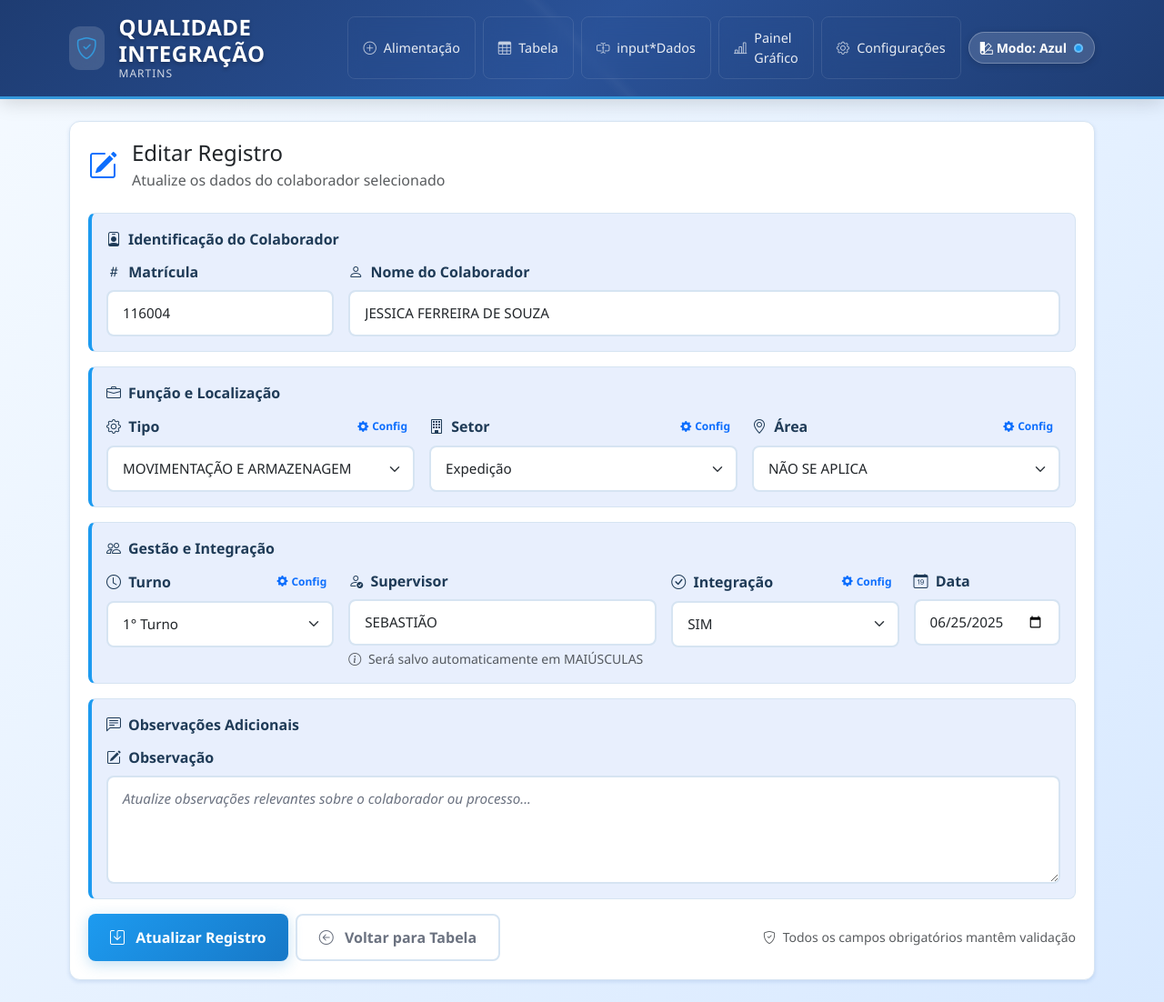
After one commit to Zdx1000/Qualidade, a Flask app: page /tabela/1/editar in a window 1280 px wide. The commit adds this page. Shown: the whole page at 91% size. Run offline with Flask 3, Linux system fonts and the light colour scheme.

Commit message:
input*edit_table

```diff
--- /dev/null
+++ b/Doc.txt
@@ -0,0 +1,5 @@
+
+Top 6 Setores - Distribuição de Matrículas: Barras - "Por Treinamento"
+Turnos - Análise Polar Monocromática: Mudar cores
+Análise Empilhada - Tipos por Setor: Mudar cores
+Botão de editar na tabela...
--- a/app/views.py
+++ b/app/views.py
@@ -222,6 +222,129 @@ def tabela():
         start_page=start_page,
         end_page=end_page,
     )
+
+
+@bp.route('/tabela/<int:item_id>/editar', methods=['GET', 'POST'])
+def editar_colaborador(item_id: int):
+    col = Colaborador.query.get_or_404(item_id)
+
+    lists = {
+        'tipo': get_list('tipo'),
+        'setor': get_list('setor'),
+        'area': get_list('area'),
+        'turno': get_list('turno'),
+        'integracao': get_list('integracao'),
+    }
+
+    for key in ('tipo', 'setor', 'area', 'turno', 'integracao'):
+        current_value = getattr(col, key, None)
+        if current_value and current_value not in lists[key]:
+            lists[key] = [current_value] + lists[key]
+
+    filters_raw = {
+        'min_data': request.args.get('min_data'),
+        'max_data': request.args.get('max_data'),
+        'q_nome': request.args.get('q_nome'),
+        'q_matricula': request.args.get('q_matricula'),
+        'q_supervisor': request.args.get('q_supervisor'),
+        'page': request.args.get('page', type=int),
+        'per_page': request.args.get('per_page', type=int),
+    }
+    filters = {k: v for k, v in filters_raw.items() if v not in (None, '')}
+    return_url = url_for('main.tabela', **filters) if filters else url_for('main.tabela')
+    form_action = url_for('main.editar_colaborador', item_id=col.id, **filters) if filters else url_for('main.editar_colaborador', item_id=col.id)
+
+    if request.method == 'POST':
+        errors = []
+        try:
+            matricula_raw = request.form.get('matricula', '').strip()
+            matricula = int(matricula_raw)
+        except ValueError:
+            errors.append('Matrícula inválida.')
+            matricula = None
+
+        nome = request.form.get('nome', '').strip()
+        if not nome:
+            errors.append('Nome é obrigatório.')
+
+        tipo = request.form.get('tipo', '')
+        setor = request.form.get('setor', '')
+        area = request.form.get('area', '')
+        turno = request.form.get('turno', '')
+        supervisor = request.form.get('supervisor', '').strip().upper()
+        integracao = request.form.get('integracao', '')
+        data_str = request.form.get('data', '')
+        observacao = request.form.get('observacao', '').strip()
+
+        if tipo not in lists['tipo']:
+            errors.append('Tipo inválido.')
+        if setor not in lists['setor']:
+            errors.append('Setor inválido.')
+        if area not in lists['area']:
+            errors.append('Área inválida.')
+        if turno not in lists['turno']:
+            errors.append('Turno inválido.')
+        if integracao not in lists['integracao']:
+            errors.append('Integração inválida.')
+
+        try:
+            data = datetime.strptime(data_str, '%Y-%m-%d').date()
+        except ValueError:
+            errors.append('Data inválida.')
+            data = None
+
+        if errors:
+            for e in errors:
+                flash(e, 'danger')
+            return render_template(
+                'editar_colaborador.html',
+                col=col,
+                lists=lists,
+                form=request.form,
+                form_action=form_action,
+                return_url=return_url,
+            )
+
+        if matricula is not None:
+            col.matricula = matricula
+        col.nome = nome
+        col.tipo = tipo
+        col.setor = setor
+        col.area = area
+        col.turno = turno
+        col.supervisor = supervisor
+        col.integracao = integracao
+        if data:
+            col.data = data
+        col.observacao = observacao or None
+
+        db.session.commit()
+        flash('Registro atualizado com sucesso.', 'success')
+        return redirect(return_url)
+
+    form_data = {
+        'matricula': col.matricula,
+        'nome': col.nome,
+        'tipo': col.tipo,
+        'setor': col.setor,
+        'area': col.area,
+        'turno': col.turno,
+        'supervisor': col.supervisor,
+        'integracao': col.integracao,
+        'data': col.data.strftime('%Y-%m-%d') if col.data else '',
+        'observacao': col.observacao or '',
+    }
+
+    return render_template(
+        'editar_colaborador.html',
+        col=col,
+        lists=lists,
+        form=form_data,
+        form_action=form_action,
+        return_url=return_url,
+    )
+
+
 
 
 
--- /dev/null
+++ b/templates/editar_colaborador.html
@@ -0,0 +1,214 @@
+{% extends 'base.html' %}
+{% block content %}
+<div class="row">
+  <div class="col-12">
+    <div class="card">
+      <div class="card-body">
+        <div class="d-flex align-items-center mb-4">
+          <i class="bi bi-pencil-square text-primary me-3" style="font-size: 2rem;"></i>
+          <div>
+            <h2 class="h4 mb-1">Editar Registro</h2>
+            <p class="text-muted mb-0">Atualize os dados do colaborador selecionado</p>
+          </div>
+        </div>
+
+        <form method="post" action="{{ form_action }}">
+          <!-- GRUPO: IDENTIFICAÇÃO -->
+          <div class="field-group">
+            <div class="field-group-title">
+              <i class="bi bi-person-badge"></i>
+              Identificação do Colaborador
+            </div>
+            <div class="row g-3">
+              <div class="col-md-3">
+                <label class="form-label">
+                  <i class="bi bi-hash me-1"></i>
+                  Matrícula
+                </label>
+                <input name="matricula" type="number" class="form-control" required
+                       value="{{ form.matricula }}"
+                       placeholder="Ex.: 12345">
+              </div>
+              <div class="col-md-9">
+                <label class="form-label">
+                  <i class="bi bi-person me-1"></i>
+                  Nome do Colaborador
+                </label>
+                <input name="nome" type="text" class="form-control" required
+                       value="{{ form.nome }}"
+                       placeholder="Ex.: Maria Silva Santos">
+              </div>
+            </div>
+          </div>
+
+          <!-- GRUPO: FUNÇÃO E LOCALIZAÇÃO -->
+          <div class="field-group">
+            <div class="field-group-title">
+              <i class="bi bi-briefcase"></i>
+              Função e Localização
+            </div>
+            <div class="row g-3">
+              <div class="col-md-4">
+                <label class="form-label d-flex align-items-center justify-content-between">
+                  <span>
+                    <i class="bi bi-gear me-1"></i>
+                    Tipo
+                  </span>
+                  <a href="{{ url_for('main.config_lists') }}#tipo" class="btn btn-sm btn-outline-primary config-btn">
+                    <i class="bi bi-gear-fill me-1"></i>Config
+                  </a>
+                </label>
+                <select name="tipo" class="form-select" required>
+                  <option value="" disabled>Selecionar tipo...</option>
+                  {% for v in lists.tipo %}
+                  <option value="{{ v }}" {{ 'selected' if form.tipo==v else '' }}>{{ v }}</option>
+                  {% endfor %}
+                </select>
+              </div>
+              <div class="col-md-4">
+                <label class="form-label d-flex align-items-center justify-content-between">
+                  <span>
+                    <i class="bi bi-building me-1"></i>
+                    Setor
+                  </span>
+                  <a href="{{ url_for('main.config_lists') }}#setor" class="btn btn-sm btn-outline-primary config-btn">
+                    <i class="bi bi-gear-fill me-1"></i>Config
+                  </a>
+                </label>
+                <select name="setor" class="form-select" required>
+                  <option value="" disabled>Selecionar setor...</option>
+                  {% for v in lists.setor %}
+                  <option value="{{ v }}" {{ 'selected' if form.setor==v else '' }}>{{ v }}</option>
+                  {% endfor %}
+                </select>
+              </div>
+              <div class="col-md-4">
+                <label class="form-label d-flex align-items-center justify-content-between">
+                  <span>
+                    <i class="bi bi-geo-alt me-1"></i>
+                    Área
+                  </span>
+                  <a href="{{ url_for('main.config_lists') }}#area" class="btn btn-sm btn-outline-primary config-btn">
+                    <i class="bi bi-gear-fill me-1"></i>Config
+                  </a>
+                </label>
+                <select name="area" class="form-select" required>
+                  <option value="" disabled>Selecionar área...</option>
+                  {% for v in lists.area %}
+                  <option value="{{ v }}" {{ 'selected' if form.area==v else '' }}>{{ v }}</option>
+                  {% endfor %}
+                </select>
+              </div>
+            </div>
+          </div>
+
+          <!-- GRUPO: GESTÃO E INTEGRAÇÃO -->
+          <div class="field-group">
+            <div class="field-group-title">
+              <i class="bi bi-people"></i>
+              Gestão e Integração
+            </div>
+            <div class="row g-3">
+              <div class="col-md-3">
+                <label class="form-label d-flex align-items-center justify-content-between">
+                  <span>
+                    <i class="bi bi-clock me-1"></i>
+                    Turno
+                  </span>
+                  <a href="{{ url_for('main.config_lists') }}#turno" class="btn btn-sm btn-outline-primary config-btn">
+                    <i class="bi bi-gear-fill me-1"></i>Config
+                  </a>
+                </label>
+                <select name="turno" class="form-select" required>
+                  <option value="" disabled>Selecionar turno...</option>
+                  {% for v in lists.turno %}
+                  <option value="{{ v }}" {{ 'selected' if form.turno==v else '' }}>{{ v }}</option>
+                  {% endfor %}
+                </select>
+              </div>
+              <div class="col-md-4">
+                <label class="form-label">
+                  <i class="bi bi-person-check me-1"></i>
+                  Supervisor
+                </label>
+                <input name="supervisor" type="text" class="form-control" required
+                       value="{{ form.supervisor }}"
+                       placeholder="Ex.: JOÃO SILVA">
+                <div class="form-text">
+                  <i class="bi bi-info-circle me-1"></i>
+                  Será salvo automaticamente em MAIÚSCULAS
+                </div>
+              </div>
+              <div class="col-md-3">
+                <label class="form-label d-flex align-items-center justify-content-between">
+                  <span>
+                    <i class="bi bi-check-circle me-1"></i>
+                    Integração
+                  </span>
+                  <a href="{{ url_for('main.config_lists') }}#integracao" class="btn btn-sm btn-outline-primary config-btn">
+                    <i class="bi bi-gear-fill me-1"></i>Config
+                  </a>
+                </label>
+                <select name="integracao" class="form-select" required>
+                  <option value="" disabled>Selecionar...</option>
+                  {% for v in lists.integracao %}
+                  <option value="{{ v }}" {{ 'selected' if form.integracao==v else '' }}>{{ v }}</option>
+                  {% endfor %}
+                </select>
+              </div>
+              <div class="col-md-2">
+                <label class="form-label">
+                  <i class="bi bi-calendar-date me-1"></i>
+                  Data
+                </label>
+                <input name="data" type="date" class="form-control" required
+                       value="{{ form.data }}">
+              </div>
+            </div>
+          </div>
+
+          <!-- GRUPO: OBSERVAÇÕES -->
+          <div class="field-group">
+            <div class="field-group-title">
+              <i class="bi bi-chat-left-text"></i>
+              Observações Adicionais
+            </div>
+            <div class="row">
+              <div class="col-12">
+                <label class="form-label">
+                  <i class="bi bi-pencil-square me-1"></i>
+                  Observação
+                </label>
+                <textarea name="observacao" class="form-control" rows="4"
+                          placeholder="Atualize observações relevantes sobre o colaborador ou processo...">{{ form.observacao }}</textarea>
+              </div>
+            </div>
+          </div>
+
+          <!-- AÇÕES -->
+          <div class="d-flex gap-3 justify-content-between align-items-center">
+            <div class="d-flex gap-2">
+              <button class="btn btn-primary" type="submit">
+                <i class="bi bi-save me-2"></i>
+                Atualizar Registro
+              </button>
+              <a class="btn btn-outline-secondary" href="{{ return_url }}">
+                <i class="bi bi-arrow-left-circle me-2"></i>
+                Voltar para Tabela
+              </a>
+            </div>
+            <div class="text-muted small">
+              <i class="bi bi-shield-check me-1"></i>
+              Todos os campos obrigatórios mantêm validação
+            </div>
+          </div>
+        </form>
+      </div>
+    </div>
+  </div>
+</div>
+{% endblock %}
+{% block scripts %}
+  {{ super() }}
+  <script src="{{ url_for('static', filename='js/alimentacao.js') }}"></script>
+{% endblock %}
--- a/templates/tabela.html
+++ b/templates/tabela.html
@@ -159,6 +159,11 @@
               {% for r in rows %}
               <tr class="table-row-hover">
                 <td class="text-center">
+                  <div class="d-flex justify-content-center gap-2">
+                    <a class="btn btn-sm btn-outline-primary" title="Editar registro"
+                       href="{{ url_for('main.editar_colaborador', item_id=r.id, min_data=min_data, max_data=max_data, q_nome=q_nome, q_matricula=q_matricula, q_supervisor=q_supervisor, page=page, per_page=per_page) }}">
+                      <i class="bi bi-pencil-square"></i>
+                    </a>
                     <form method="post" class="js-delete-form" data-confirm-message="⚠️ Confirma excluir este registro?" action="{{ url_for('main.excluir', item_id=r.id, min_data=min_data, max_data=max_data, q_nome=q_nome, q_matricula=q_matricula, q_supervisor=q_supervisor, page=page, per_page=per_page) }}" style="display:inline;">
                       <button class="btn btn-sm btn-outline-danger" title="Excluir registro">
                         <span class="trash-anim" aria-hidden="true">
@@ -174,6 +179,7 @@
                         </span>
                       </button>
                     </form>
+                  </div>
                 </td>
                 <td>
                   <span class="badge bg-light text-dark">
```
Also changed, not shown: instance/qualidade.db, static/favicon.ico. Lines whose indentation alone changed are shown as unchanged.
